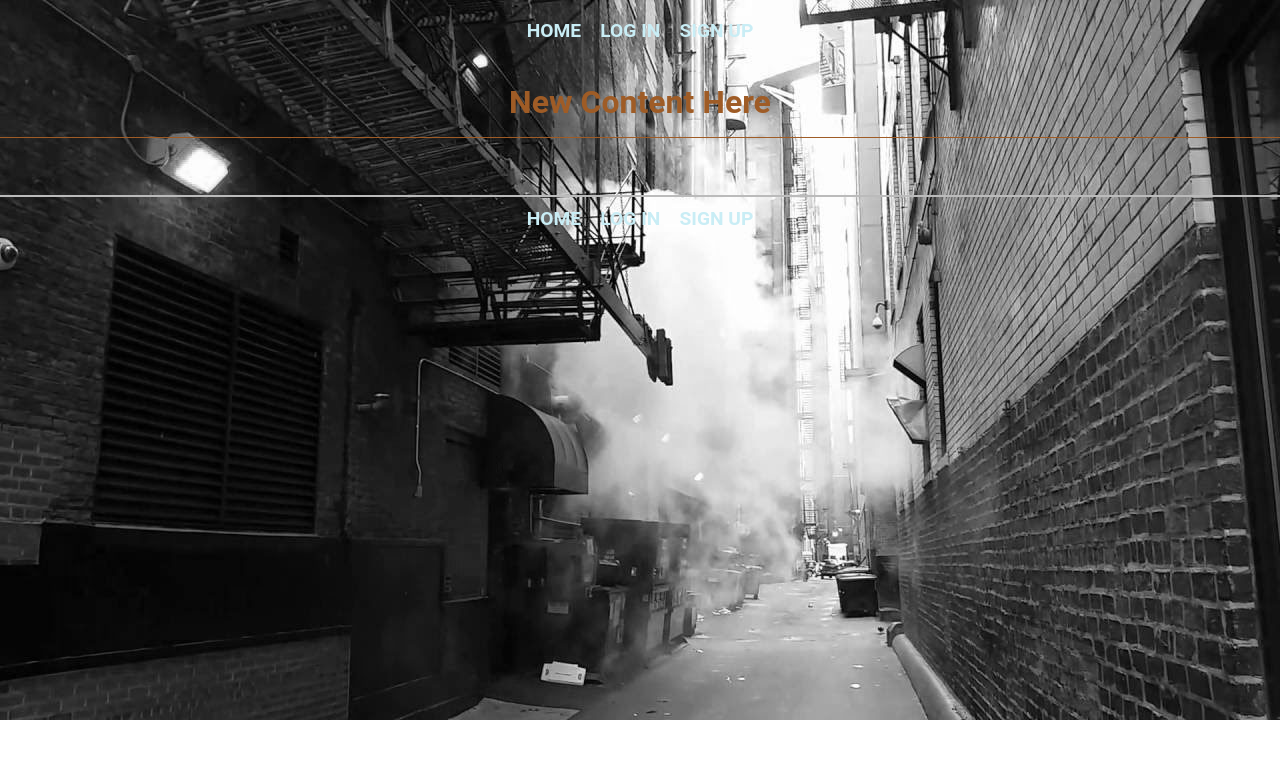
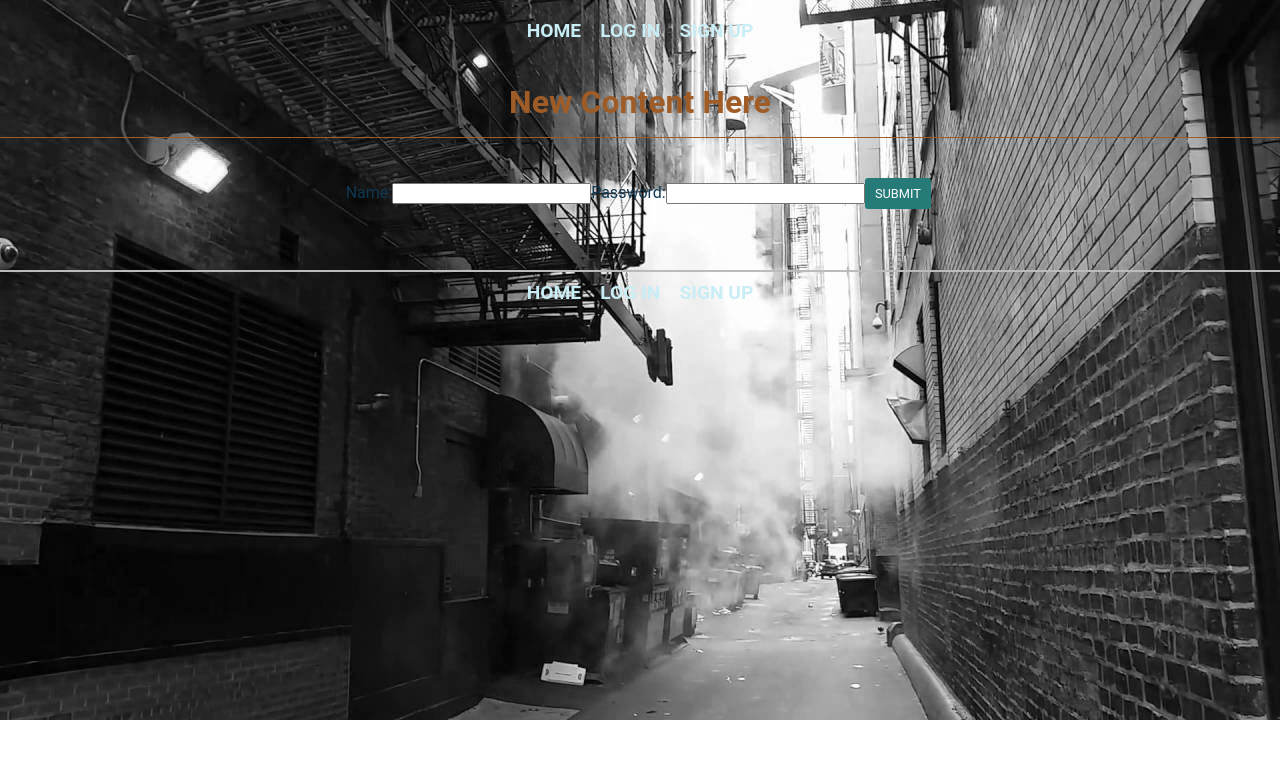
Before and after one commit to miloscomplex/feed-the-need-react, a React (Create React App) app in the folder frontend/: page /feed-the-need/ in a window 1280 px wide. Shown: the top 758 px of the page. Built offline with nearby package versions, Linux system fonts and the light colour scheme.

Commit message:
Started conversion to semiotic CSS

```diff
--- a/frontend/src/App.js
+++ b/frontend/src/App.js
@@ -1,5 +1,6 @@
 import './css/App.css';
 import Nav from './UI/Nav';
+import Login from './components/Login'
 import Footer from './UI/Footer'
 import { BrowserRouter as Router, Switch, Route } from 'react-router-dom'
 
@@ -10,6 +11,7 @@ function App() {
       <div className="App">
         <Nav />
         <h1>New Content Here</h1>
+        <Login />
         <Footer />
       </div>
     </Router>
--- a/frontend/src/UI/Footer.js
+++ b/frontend/src/UI/Footer.js
@@ -1,5 +1,4 @@
 import Nav from './Nav'
-import { Link } from 'react-router-dom'
 
 function Footer() {
   return (
--- /dev/null
+++ b/frontend/src/components/Login.js
@@ -0,0 +1,22 @@
+
+function Login() {
+
+  function handleOnSubmit(event) {
+    event.preventDefault()
+  }
+
+  return (
+    <login>
+      <form name='chatBoxForm'>
+        Name:
+        <input type='text' />
+        Password:
+        <input type='text' />
+        <input type='submit' value='submit'/>
+      </form>
+    </login>
+
+  )
+}
+
+export default Login;
```
